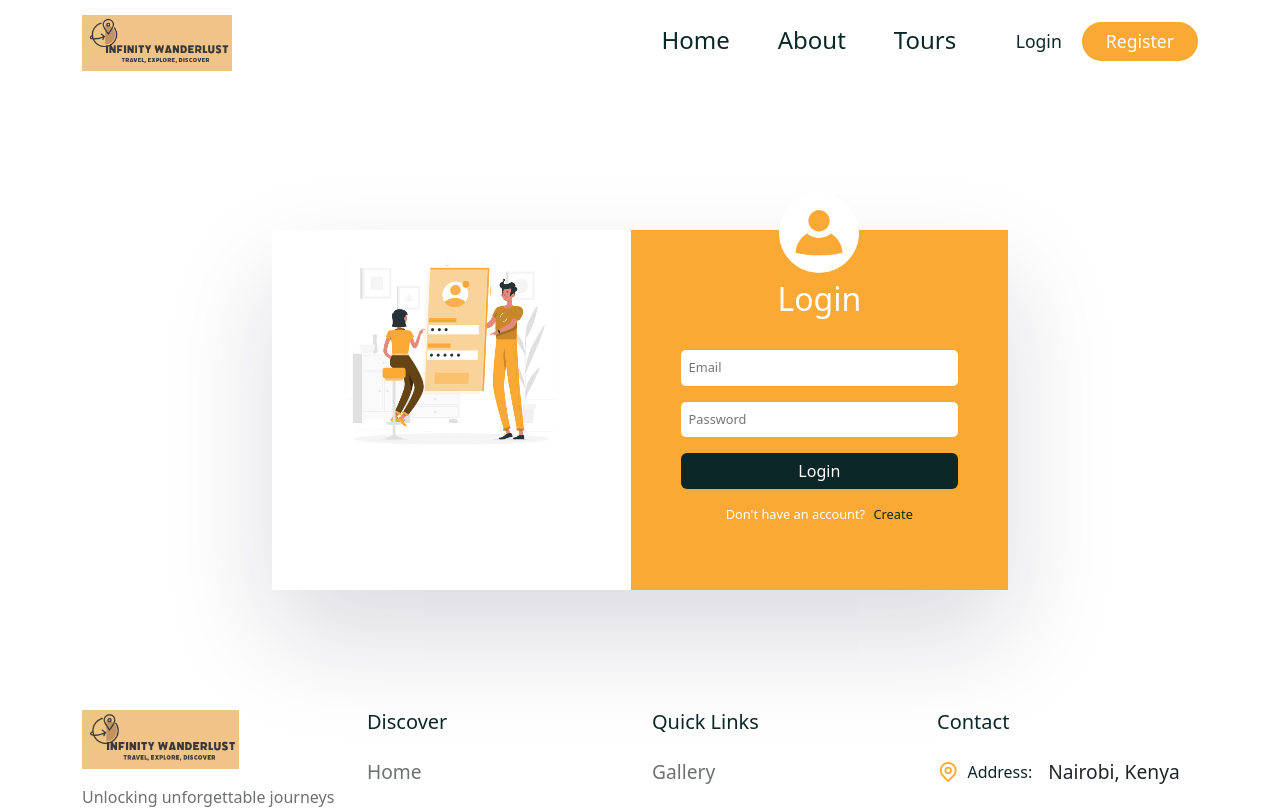
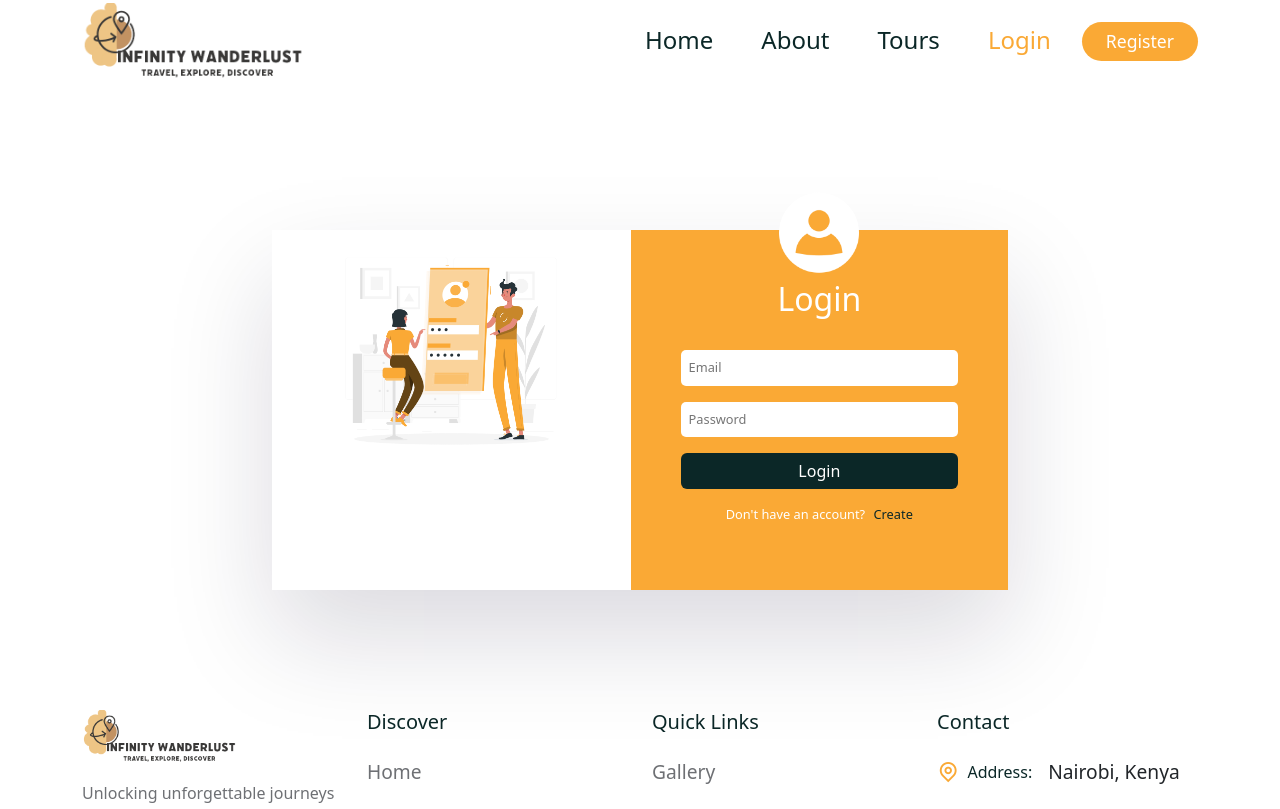
Before and after one commit to BM-Ghost/infinity-wanderlust, a React (Create React App) app in the folder frontend/: page /login in a window 1280 px wide. Shown: the top 809 px of the page. Built offline with nearby package versions, Linux system fonts and the light colour scheme; a web font is replaced by a local one.

Commit message:
Header to include Login, Transparent logo

```diff
--- a/frontend/src/components/Header/Header.jsx
+++ b/frontend/src/components/Header/Header.jsx
@@ -17,6 +17,10 @@ const nav__links = [
    {
       path: '/tours',
       display: 'Tours'
+   },
+   {
+      path: '/login',
+      display: 'Login'
    },
 ]
 
@@ -80,12 +84,9 @@ const Header = () => {
                            user ? <> <h5 className='mb-0'>{user.username}</h5>
                                  <Button className='btn btn-dark' onClick={logout}>Logout</Button>
                               </> : <>
-                                 <Button className='btn secondary__btn'><Link to='/login'>Login</Link></Button>
                                  <Button className='btn primary__btn'><Link to='/register'>Register</Link></Button>
                               </>
                         }
-                        {/* <Button className='btn secondary__btn'><Link to='/login'>Login</Link></Button>
-                        <Button className='btn primary__btn'><Link to='/register'>Register</Link></Button> */}
                      </div>
 
                      <span className="mobile__menu" onClick={toggleMenu}>
--- a/frontend/src/components/Header/header.css
+++ b/frontend/src/components/Header/header.css
@@ -14,7 +14,7 @@
 }
 
 .logo img {
-   width: 30%;
+   width: 45%;
 }
 
 .menu {
--- a/frontend/src/pages/Home.jsx
+++ b/frontend/src/pages/Home.jsx
@@ -24,7 +24,7 @@ const Home = () => {
                <Col lg='6'>
                   <div className="hero__content">
                      <div className="hero__subtitle d-flex align-items-center">
-                        <Subtitle subtitle={'Know Before You Go'} />
+                        <Subtitle subtitle={'Hello 👋🏽'} />
                         <img src={worldImg} alt="" />
                      </div>
                      <h1>Traveling opens the door to creating <span className='hightlight'> memories</span></h1>
```
Also changed, not shown: frontend/src/assets/images/logo.png, frontend/src/assets/images/logo1.png (added).
